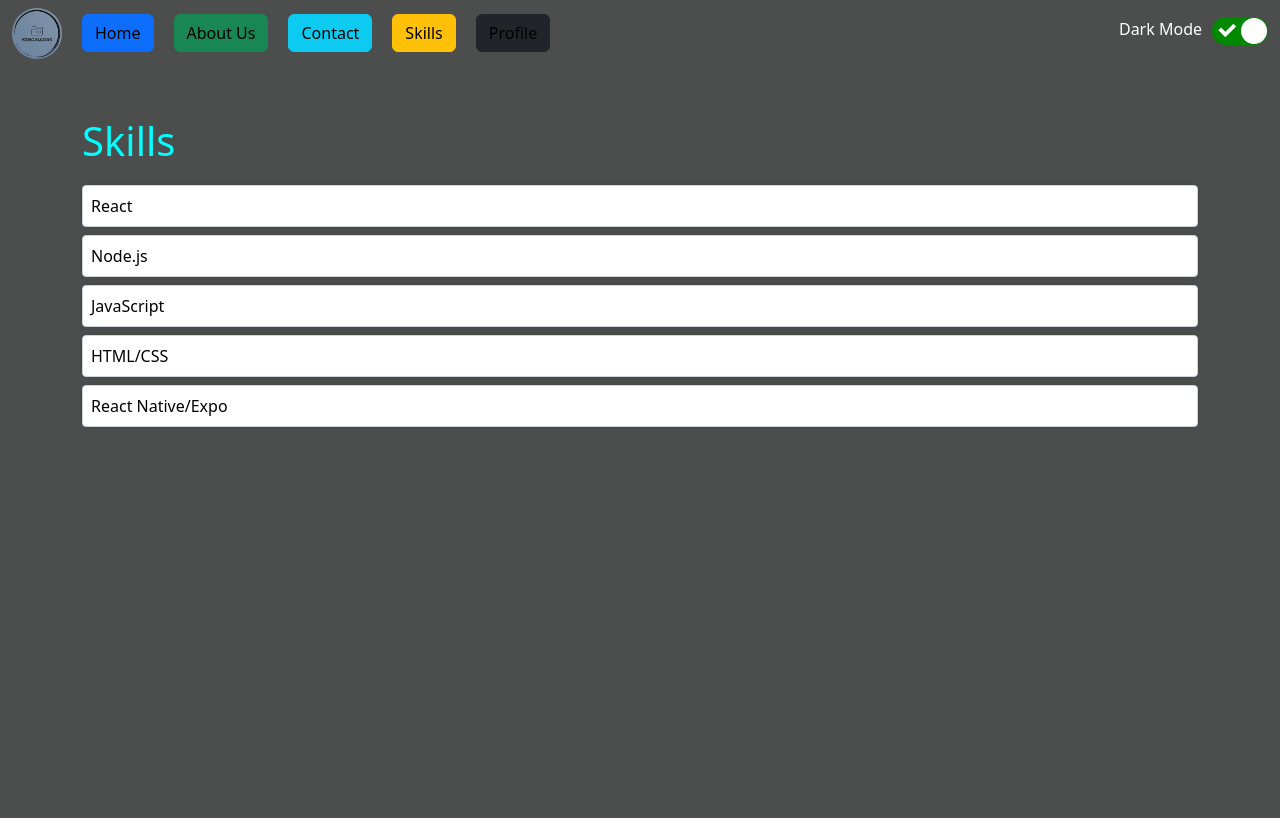
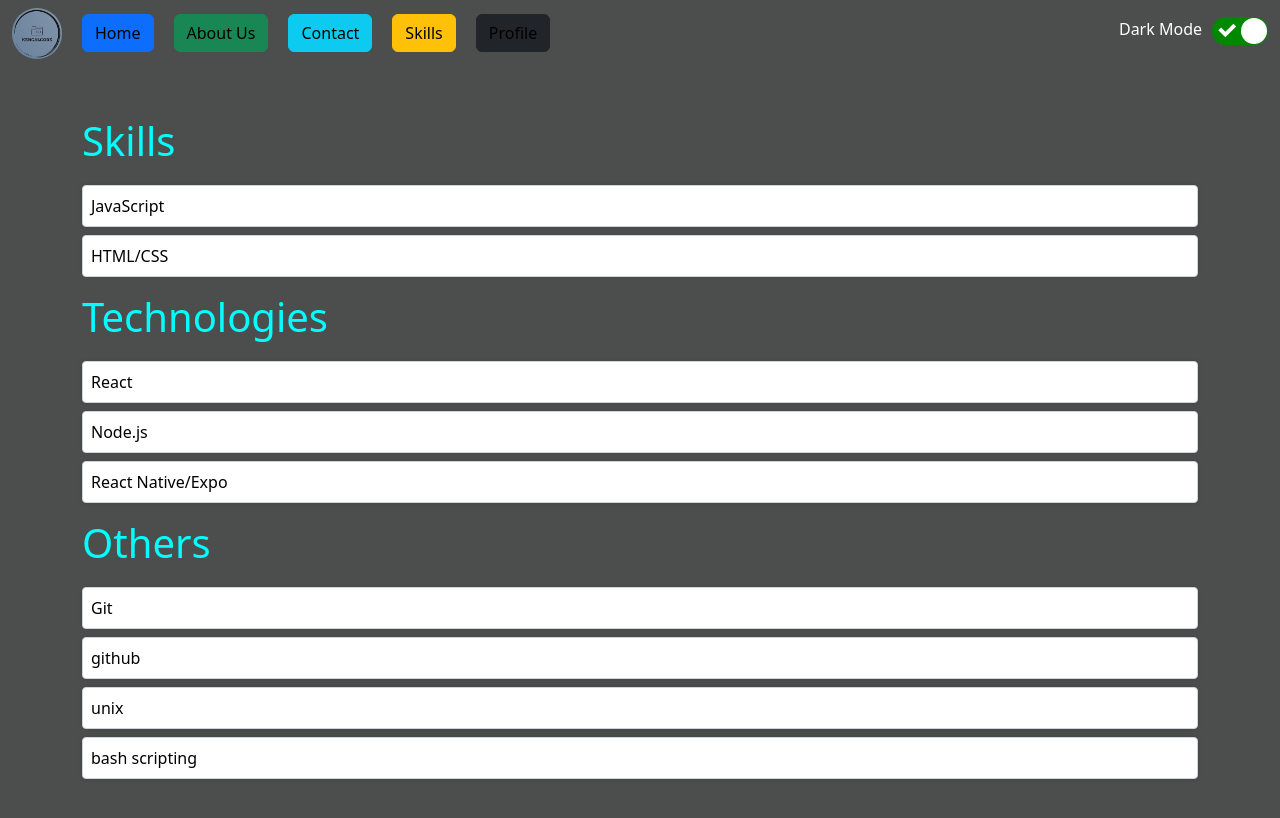
Before and after one commit to kencal20/myportfolio, a React (Create React App) app: page /skills in a window 1280 px wide. Shown: the top 818 px of the page. Built offline with nearby package versions, Linux system fonts and the light colour scheme.

Commit message:
added section to skills page

```diff
--- a/src/pages/skillsScreen.jsx
+++ b/src/pages/skillsScreen.jsx
@@ -1,17 +1,28 @@
 import React from 'react';
-import  '../css/skills.css'
+import '../css/skills.css'
 
 export default function SkillsComponent() {
   return (
     <div className="skills-container container">
       <h2 id='skillsHeading' >Skills</h2>
       <ul className="skills-list">
-        <li>React</li>
-        <li>Node.js</li>
         <li>JavaScript</li>
         <li>HTML/CSS</li>
-        <li>React Native/Expo</li>
       </ul>
+        <h2 id='skillsHeading' >Technologies</h2>
+        <ul className="skills-list">
+          <li>React</li>
+          <li>Node.js</li>
+          <li>React Native/Expo</li>
+        </ul>
+
+        <h2 id='skillsHeading' >Others</h2>
+        <ul className="skills-list">
+          <li>Git </li>
+          <li>github</li>
+          <li>unix</li>
+          <li>bash scripting</li>
+        </ul>
     </div>
   );
 };
```
